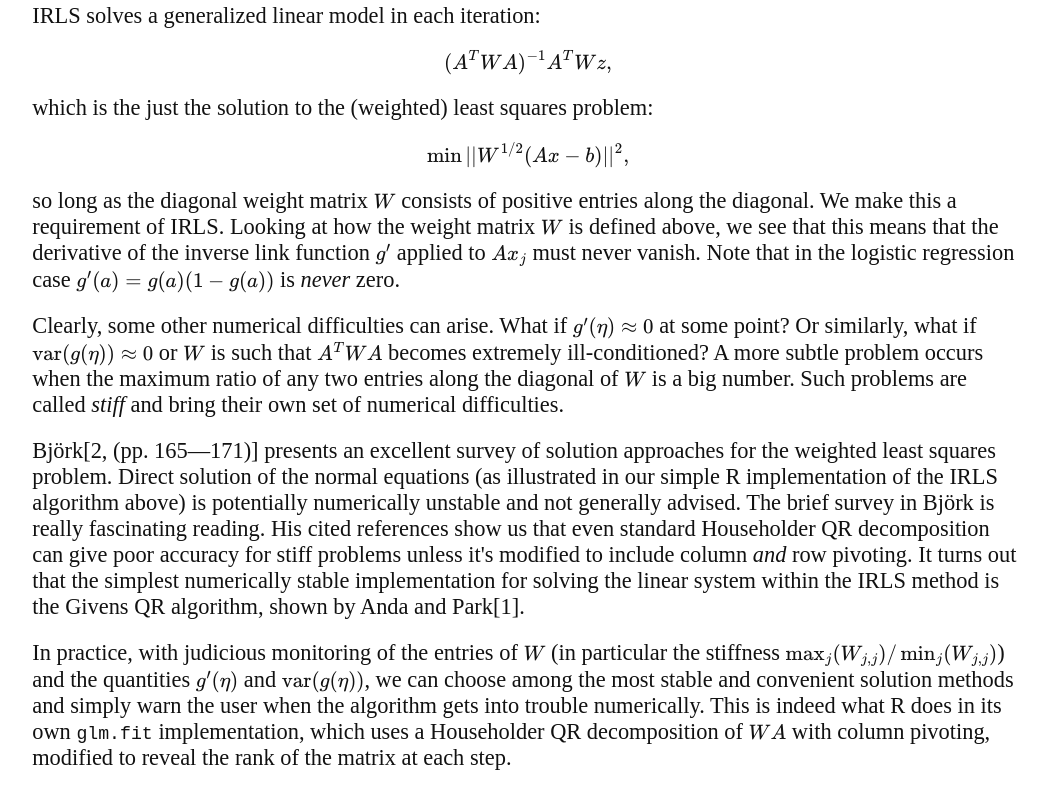
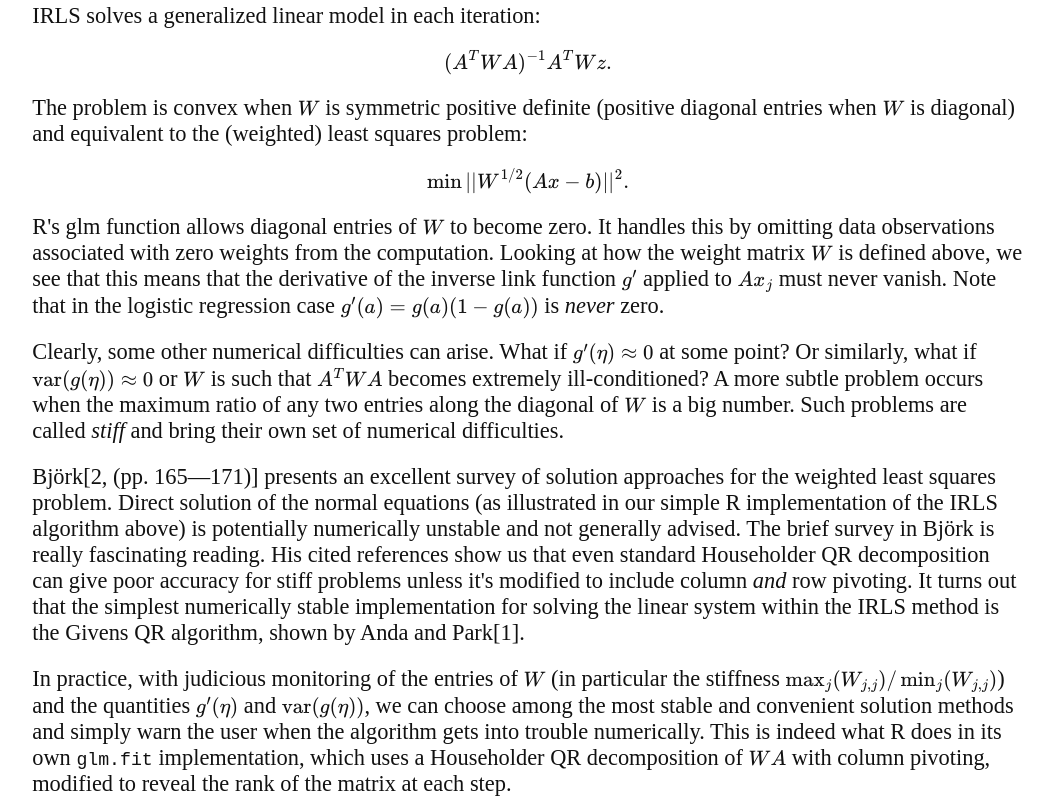
Before and after one commit to bwlewis/GLM, a plain HTML site: page index.html in a window 1280 px wide. Shown: the part 6117-6920 px from the top of the page, without its empty margins (57-1110 px from the left). Drawn offline with nearby package versions, Linux system fonts and the light colour scheme; some packages are replaced by stand-ins of ours.

Commit message:
A few notes on R's glm

```diff
--- a/index.html
+++ b/index.html
@@ -328,17 +328,22 @@ of IRLS converged after five iterations in this example.
 <p>
 IRLS solves a generalized linear model in each iteration:
 \[
-(A^T W A)^{-1} A^T W z,
+(A^T W A)^{-1} A^T W z.
 \]
-which is the just the solution to the (weighted) least squares problem:
+The problem is convex when $W$ is symmetric positive definite (positive
+diagonal entries when $W$ is diagonal) and
+equivalent to the (weighted) least squares problem:
 \[
-\min||W^{1/2}(Ax - b)||^2,
+\min||W^{1/2}(Ax - b)||^2.
 \]
-so long as the diagonal weight matrix $W$ consists of positive entries along
-the diagonal.  We make this a requirement of IRLS. Looking at how the weight
-matrix $W$ is defined above, we see that this means that the derivative of the
-inverse link function $g'$ applied to $Ax_j$ must never vanish. Note that
-in the logistic regression case $g'(a) = g(a)(1-g(a))$ is <i>never</i> zero.
+R's glm function allows diagonal entries of $W$ to become zero. It handles
+this by omitting data observations associated with zero weights from the
+computation.
+
+Looking at how the weight matrix $W$ is defined above, we see that this means
+that the derivative of the inverse link function $g'$ applied to $Ax_j$ must
+never vanish. Note that in the logistic regression case $g'(a) = g(a)(1-g(a))$
+is <i>never</i> zero.
 
 <p>
 
```
